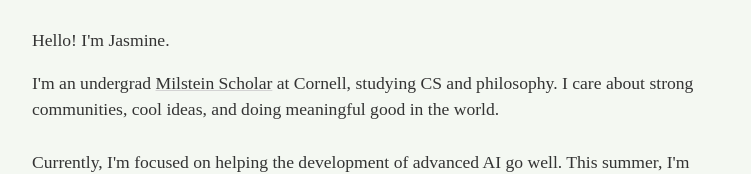
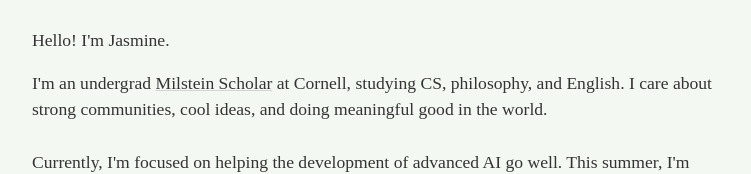
Before and after one commit to jasmineee-li/personal-site, a Next.js app: page / in a window 1280 px wide. Shown: the part 167-341 px from the top of the page, without its empty margins (264-1015 px from the left). Built offline with nearby package versions, Linux system fonts and the light colour scheme.

Commit message:
ENGLISH!

```diff
--- a/src/app/page.tsx
+++ b/src/app/page.tsx
@@ -72,8 +72,8 @@ export default function Home() {
         >
           Milstein Scholar
         </a>{" "}
-        at Cornell, studying CS and philosophy. I care about strong communities,
-        cool ideas, and doing meaningful good in the world.
+        at Cornell, studying CS, philosophy, and English. I care about strong
+        communities, cool ideas, and doing meaningful good in the world.
       </p>
       <br />
       <p>
```
